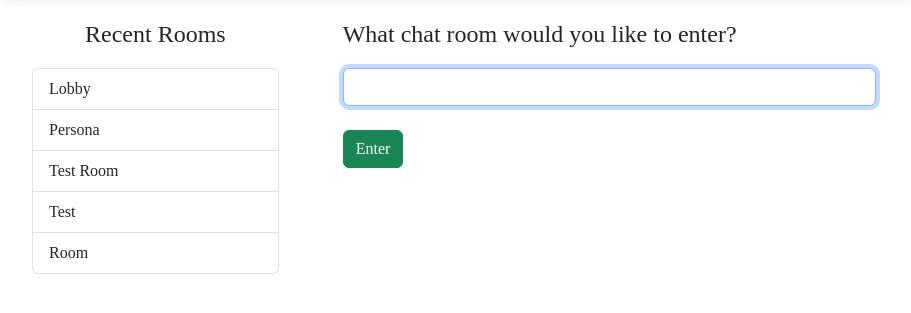
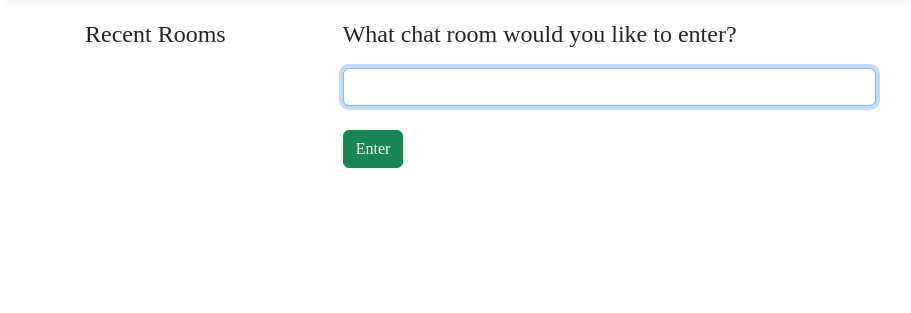
Before and after one commit to Sabbir1039/Real-time-chat-app-DJango, a Django app: page /chat/ in a window 1280 px wide. Shown: the part 72-385 px from the top of the page, without its empty margins (182-1093 px from the left). Run offline with Django 5.2, Linux system fonts and the light colour scheme; the visitor is signed in with stand-in values (Sample User, id 1); some libraries are stand-ins or nearby versions.

Commit message:
room names are rendered from db

```diff
--- a/chatapp/templates/chatapp/room-entry.html
+++ b/chatapp/templates/chatapp/room-entry.html
@@ -21,11 +21,9 @@
         <div class="mx-3">
             <p class="text-center fs-4">Recent Rooms</p>
             <ul class="list-group room-list">
-                <li class="list-group-item room">Lobby</li>
-                <li class="list-group-item room">Persona</li>
-                <li class="list-group-item room">Test Room</li>
-                <li class="list-group-item room">Test</li>
-                <li class="list-group-item room">Room</li>
+                {% for room in rooms %}
+                    <li class="list-group-item room">{{ room.name }}</li>
+                {% endfor %}
             </ul>
         </div>
     </div>
```
